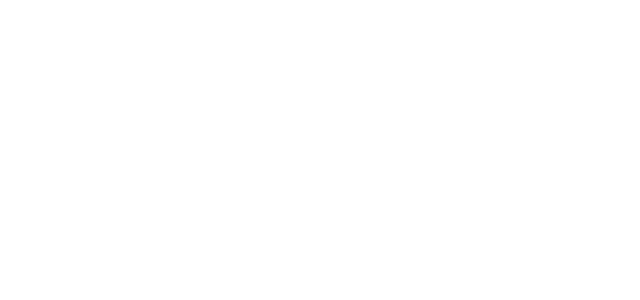
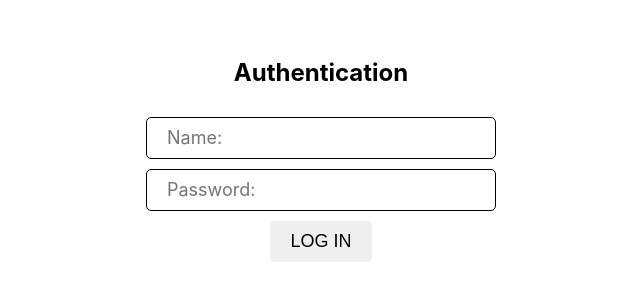
Before and after one commit to n1ckwhite/Technical-Assignment---Takeoff-Staff, a React (Create React App) app: page / in a window 1280 px wide. Before the commit this address had no page. Shown: the part 162-462 px from the top of the page, without its empty margins (319-959 px from the left). Built offline with nearby package versions, Linux system fonts and the light colour scheme.

Commit message:
feat:(feat-6): добавил защищенный роутинг

```diff
--- a/src/Components/App/App.tsx
+++ b/src/Components/App/App.tsx
@@ -1,23 +1,19 @@
-import './App.css';
-import {
-  BrowserRouter as Router,
-  Route,
-  Routes,
-} from "react-router-dom";
-import { Login } from '../../pages/Login/Login';
-import { Contacts } from '../../pages/Contacts/Contacts';
+import "./App.css";
+import { BrowserRouter as Router, Route, Routes } from "react-router-dom";
+import { Login } from "../../pages/Login/Login";
+import { Contacts } from "../../pages/Contacts/Contacts";
 
 function App() {
   return (
     <div className="App">
       <Router>
         <Routes>
-          <Route path="/login" element={<Login/>}/>
-          <Route path="/contacts" element={<Contacts/>}/>
+          <Route path="/" element={<Login/>} />
+          <Route path="/contacts" element={<Contacts />} />
+          <Route path="*" element={<h1>Page Not Found</h1>}/>
         </Routes>
       </Router>
     </div>
-
   );
 }
 
--- a/src/pages/Contacts/Contacts.tsx
+++ b/src/pages/Contacts/Contacts.tsx
@@ -1,6 +1,7 @@
 import { Dispatch, FC, useEffect, useState } from "react";
 import { useSelector } from "react-redux";
 import { useDispatch } from "react-redux";
+import { Navigate } from "react-router";
 import { Contact } from "../../Components/Contact/Contact";
 import { Modal } from "../../Components/Modal/Modal";
 import { ModalContact } from "../../Components/ModalContact/ModalContact";
@@ -50,6 +51,10 @@ export const Contacts: FC<any> = (): JSX.Element => {
     );
   });
 
+    if(window.localStorage.length === 0) {
+      return <Navigate to="/"/>
+    }
+
   return (
     <div className="contacts">
       <h1>Contacts</h1>
--- /dev/null
+++ b/src/pages/Login/Login.css
@@ -0,0 +1,18 @@
+.login-page {
+    display: flex;
+    flex-direction: column;
+    justify-content: center;
+    align-items:center;
+    margin-top: 200px;
+}
+.login-form {
+    max-width: 500px;
+    display: flex;
+    flex-direction: column;
+    justify-content: center;
+    align-items: center;
+}
+
+.input__login-form {
+
+}
--- a/src/pages/Login/Login.tsx
+++ b/src/pages/Login/Login.tsx
@@ -1,8 +1,28 @@
-import {FC} from 'react'
+import {FC, useState} from 'react'
+import { Navigate} from 'react-router';
+import './Login.css';
 export const Login : FC<any> =  () : JSX.Element => {
+    const [log,setLog] = useState(false)
+    const [name,setName] = useState('')
+    const [password,setPassword] = useState('')
+    const onSubmit = (e:any) => {
+        e.preventDefault()
+        window.localStorage.setItem('name',name)
+        window.localStorage.setItem('password',password)
+        setLog(true)
+    }
+
+    if(log || window.localStorage.length !== 0) {
+        return <Navigate to="/contacts"/>
+    }
     return (
-        <div>
-
+        <div className='login-page'>
+            <h2>Authentication</h2>
+        <form className='login-form' onSubmit={onSubmit}>
+            <input onChange={(e) => setName(e.target.value)} value={name} className='input mt-10' placeholder='Name: '/>
+            <input onChange={(e) => setPassword(e.target.value)} value={password} className='input mt-10' type="password" placeholder='Password:'/>
+            <button className='button mt-10'>Log In</button>
+        </form>
         </div>
     )
 }
```
Also changed, not shown: src/pages/Login/Login.module.css (deleted).
